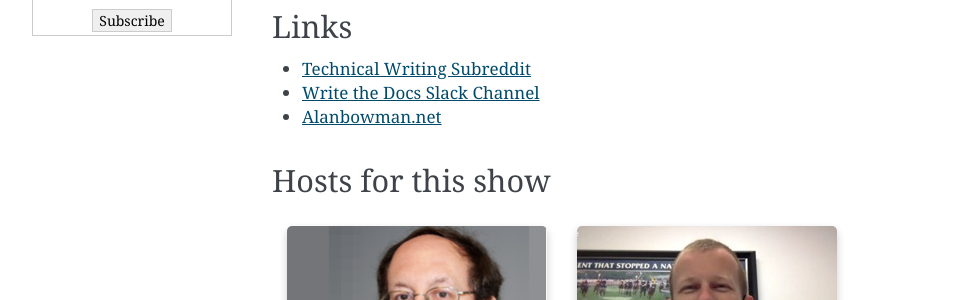
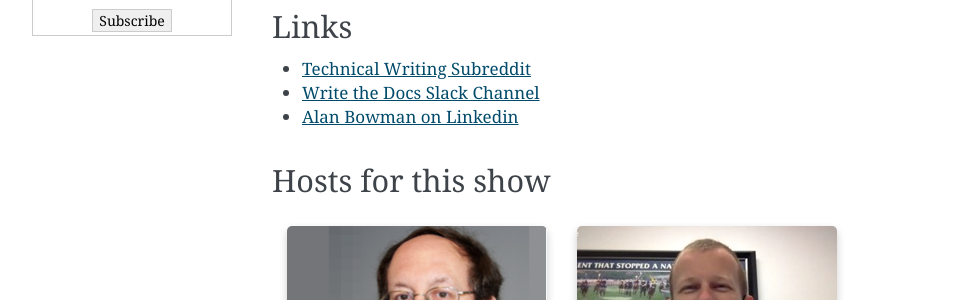
Before and after one commit to writethedocspodcast/writethedocspodcast.github.io, a Jekyll site: the page built from _posts/2019-12-31-episode-26-tech-comm-reddit-and-wtd-slack.md, in a window 1280 px wide. Shown: the part 849-1149 px from the top of the page, without its empty margins (148-1125 px from the left). Built offline with Jekyll 4.4.1, drawn with Linux system fonts in a browser that asks for light colours; comment, search, counter and statistics services are not loaded.

Commit message:
update link to bowman site

```diff
--- a/_posts/2019-12-31-episode-26-tech-comm-reddit-and-wtd-slack.md
+++ b/_posts/2019-12-31-episode-26-tech-comm-reddit-and-wtd-slack.md
@@ -33,4 +33,4 @@
 
 * [Technical Writing Subreddit](https://www.reddit.com/r/technicalwriting/)
 * [Write the Docs Slack Channel](https://www.writethedocs.org/slack/)
-* [Alanbowman.net](http://alanbowman.net/)
+* [Alan Bowman on Linkedin](https://www.linkedin.com/in/ralanbowman/)
```
